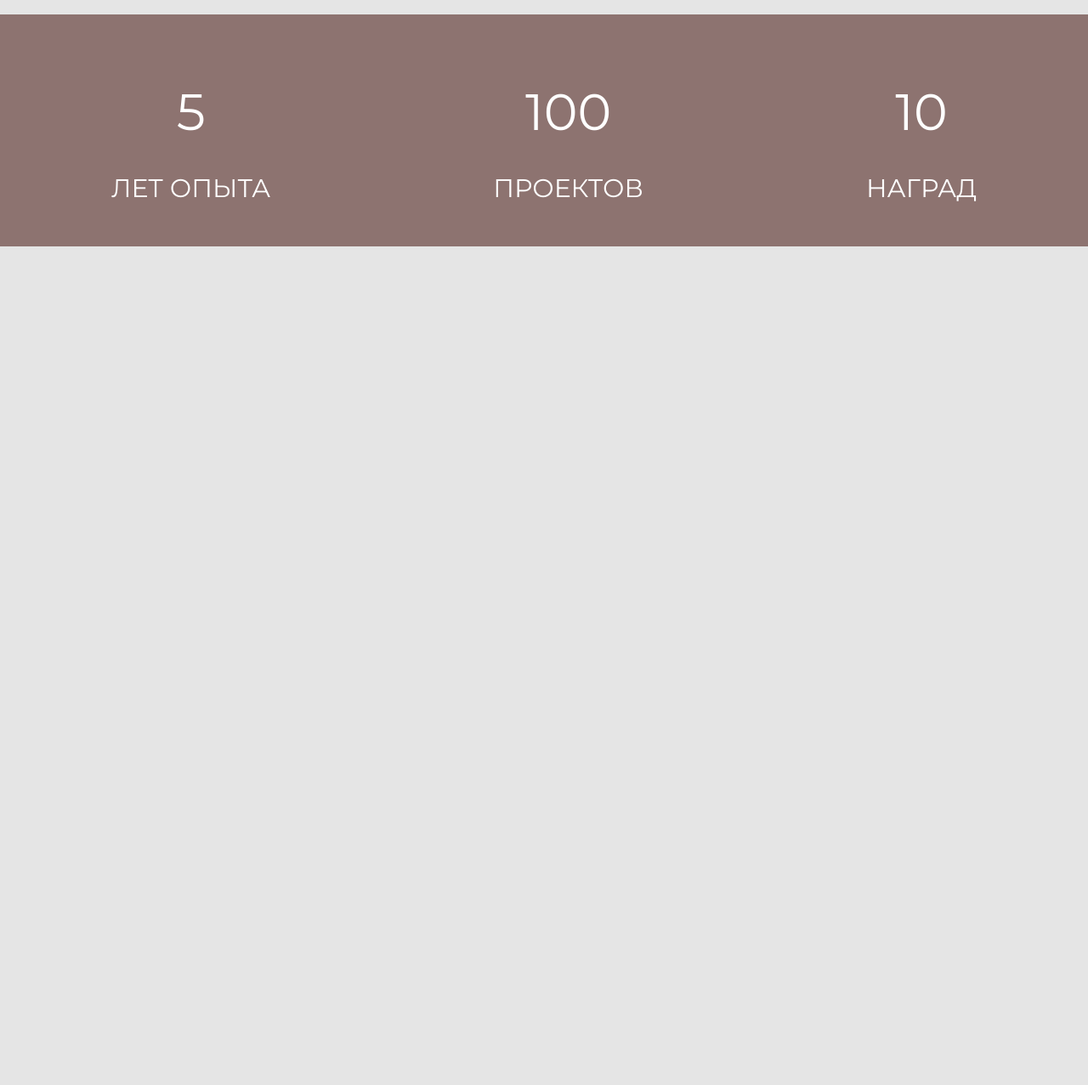
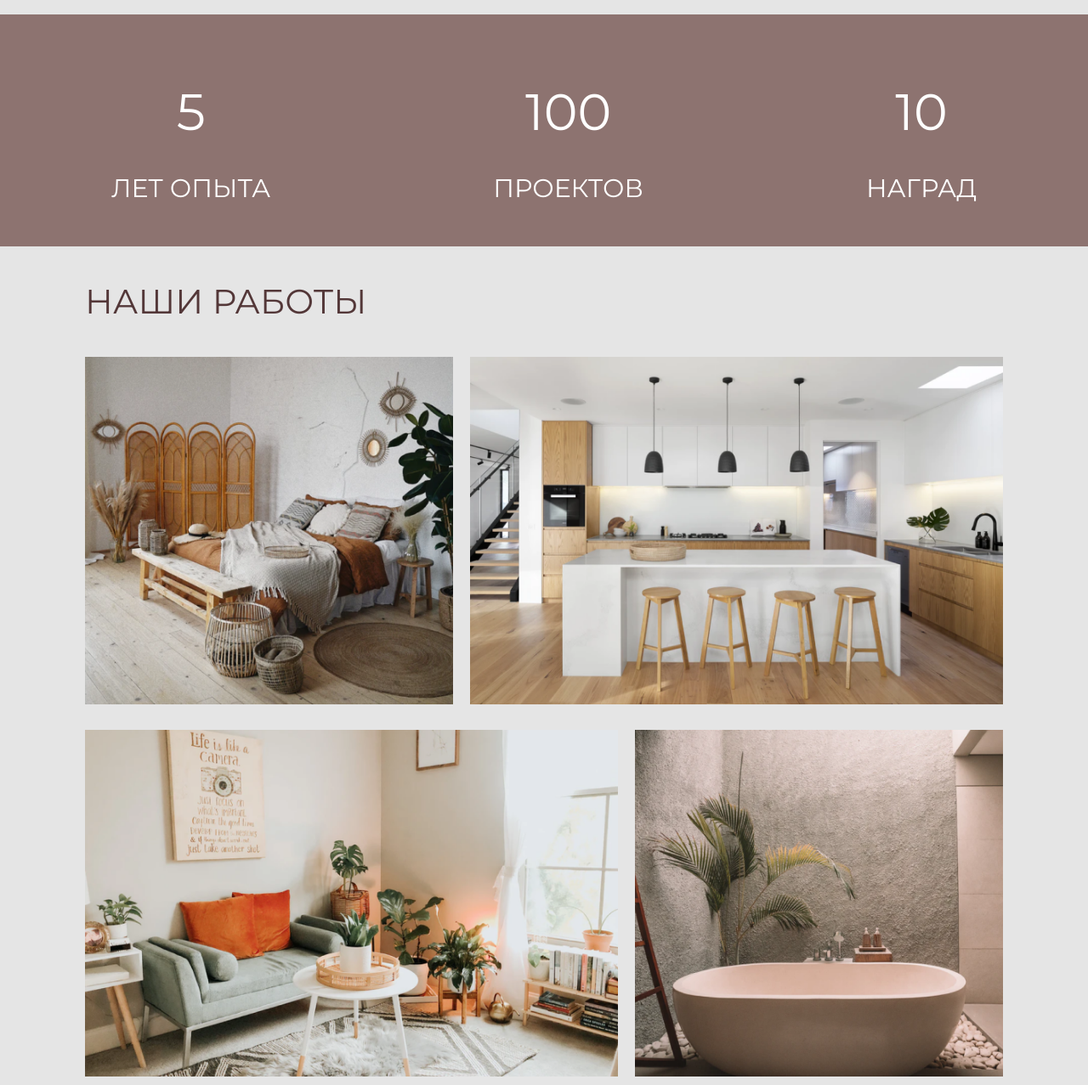
Before and after one commit to ortamfag/marathon_HTMLAcademy, a plain HTML site: page index.html in a window 1280 px wide. Shown: the part 1591-2868 px from the top of the page at 85% size. Before the commit the page ends 1891 px from the top, so only its background shows below. Drawn offline with Linux system fonts and the light colour scheme.

Commit message:
grid complete

```diff
--- a/css/style.css
+++ b/css/style.css
@@ -167,3 +167,48 @@ header {
     font-size: 30px;
 }
 /* Наши преимущества */
+
+/* Наши работы */
+
+.our-works{
+    margin-left: 100px;
+    margin-right: 100px;
+}
+
+#our-works-title{
+    text-transform: uppercase;
+    font-size: 40px;
+    line-height: 50px;
+}
+
+.our-works-picture {
+    display:grid;
+    grid-template-columns: 5fr 2fr 5fr;
+    grid-column-gap: 20px;
+    grid-row-gap: 30px;
+}
+
+.our-works-item{
+    position: relative;
+}
+
+.our-works-item:nth-child(4n + 2){
+    grid-column: 2 / -1;
+}
+
+.our-works-item:nth-child(4n + 3){
+    grid-column: 1 / 3;
+}
+
+.our-works-item:nth-child(4n + 4){
+    grid-column: 3 / -1
+}
+
+.our-works-item img {
+    display:block;
+    width: 100%;
+    height: 100%;
+    object-fit: cover;
+
+}
+/* Наши работы */
--- a/index.html
+++ b/index.html
@@ -73,6 +73,7 @@
             </div>
 
             <div class="our-advantages">
+
                 <div class="advantages-item">
                     <p class="advantages-item-title">5</p>
                     <p class="advantages-item-subtitle">лет опыта</p>
@@ -89,6 +90,30 @@
                 </div>
             </div>
 
+            <div class="our-works">
+                <div class="our-works-title">
+                    <p id="our-works-title">Наши работы</p>
+                </div>
+
+                <div class="our-works-picture">
+                    <div class="our-works-item">
+                        <img src="images/firstwork.png" width="488" height="451">
+                    </div>
+
+                    <div class="our-works-item">
+                        <img src="images/secondwork.png" width="692" width="451">
+                    </div>
+
+                    <div class="our-works-item">
+                        <img src="images/thirdwork.png" width="692" height="451">
+                    </div>
+
+                    <div class="our-works-item">
+                        <img src="images/fourthwork.png" width="488" height="451">
+                    </div>
+                </div>
+            </div>
+
 
         </section>
     </main>
```
